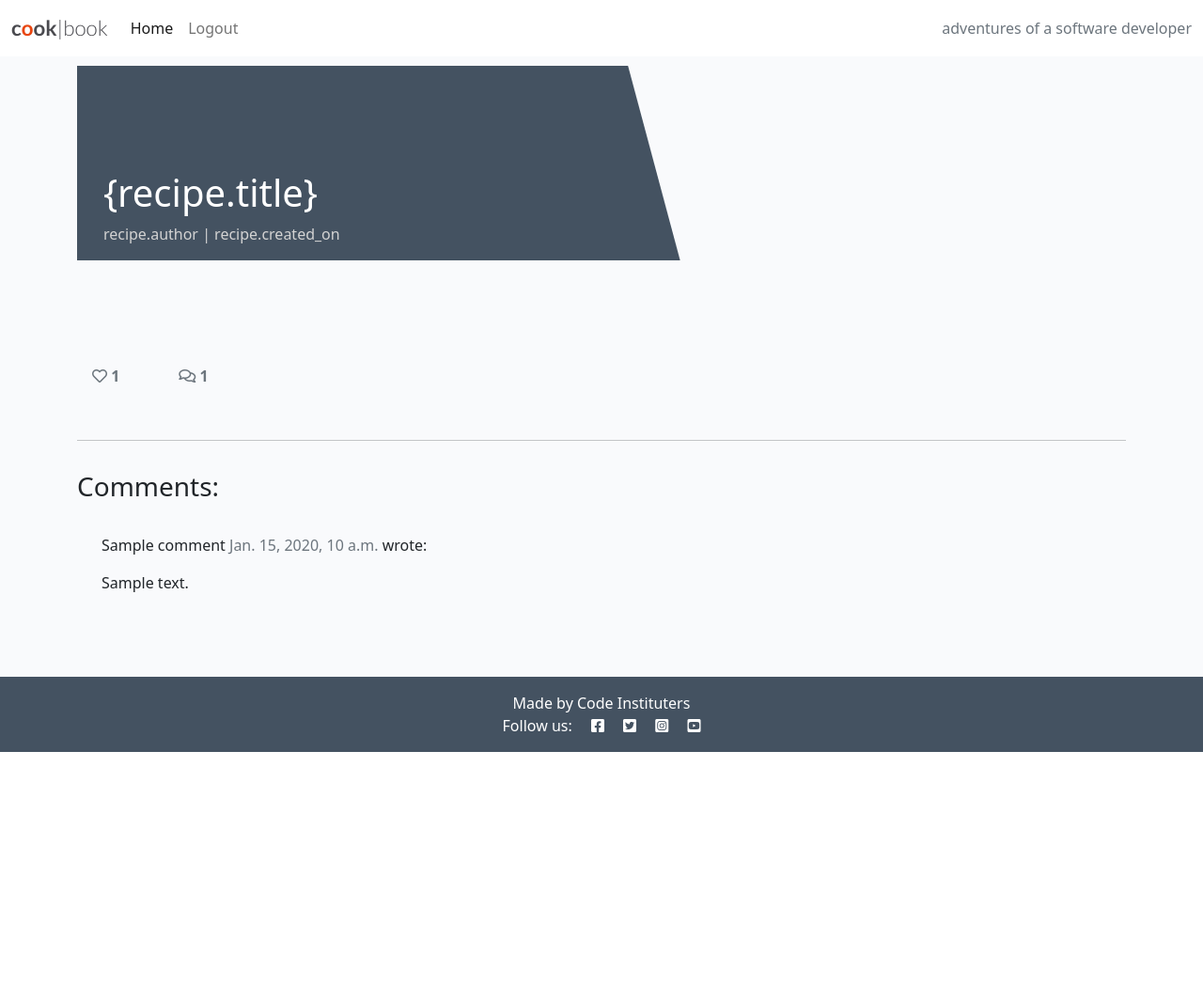
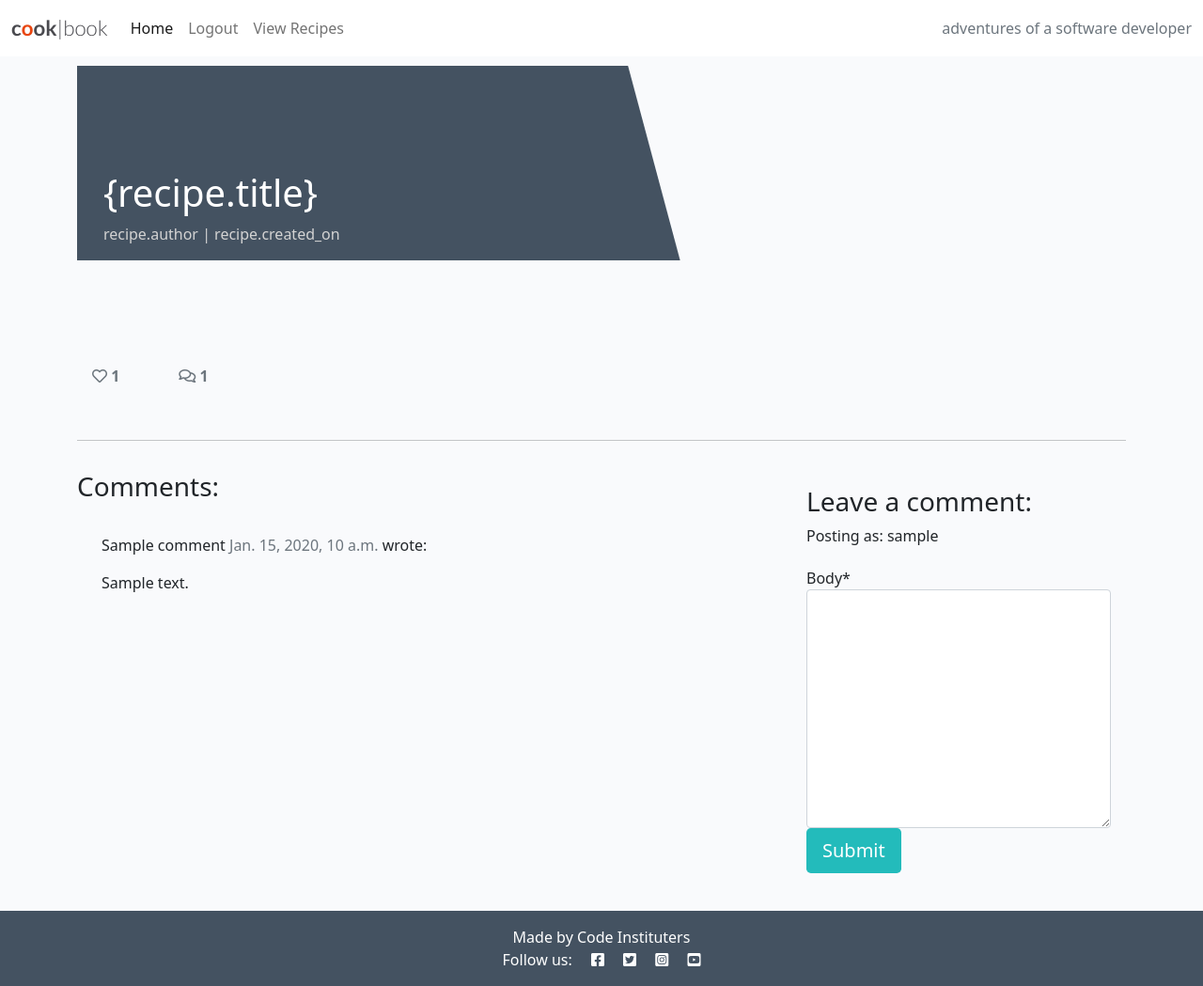
Before and after one commit to JoeQuigley1/PP4_Food_Diary, a Django app: a page that uses templates/base.html in a window 1280 px wide. Shown: the whole page at 94% size. Before the commit the page ends 800 px from the top, so only its background shows below. Run offline with Django 3.2, Linux system fonts and the light colour scheme; a user stored in the database is signed in; tables that the repository leaves empty hold one stand-in row (values such as "Sample post"); some libraries are stand-ins or nearby versions.

Commit message:
Add comment form functionality and link recipe posts to the nav

```diff
--- /dev/null
+++ b/cookbook/forms.py
@@ -0,0 +1,9 @@
+from .models import Comment
+from django import forms
+
+
+class CommentForm(forms.ModelForm):
+
+    class Meta:
+        model = Comment
+        fields = ('body',)
--- a/cookbook/views.py
+++ b/cookbook/views.py
@@ -1,6 +1,7 @@
 from django.shortcuts import render, get_object_or_404
 from django.views import generic, View
 from .models import Recipe
+from .forms import CommentForm
 
 
 class HomePage(generic.TemplateView):
@@ -30,6 +31,39 @@ class RecipeDetail(View):
             {
                 "recipe": recipe,
                 "comments": comments,
-                "liked": liked
+                "commented": False,
+                "liked": liked,
+                "comment_form": CommentForm()
             },
             )
+
+    def post(self, request, slug, *args, **kwargs):
+        queryset = Recipe.objects.filter(status=1)
+        recipe = get_object_or_404(queryset, slug=slug)
+        comments = recipe.comments.filter(approved=True).order_by('-created_on')
+        liked = False
+        if recipe.likes.filter(id=self.request.user.id).exists():
+            liked = True
+
+        comment_form = CommentForm(data=request.POST)
+
+        if comment_form.is_valid():
+            comment_form.instance.email = request.user.email
+            comment_form.instance.name = request.user.username
+            comment = comment_form.save(commit=False)
+            comment.recipe = recipe
+            comment.save()
+        else:
+            comment_form = CommentForm()
+
+        return render(
+            request,
+            'recipe_detail.html',
+            {
+                "recipe": recipe,
+                "comments": comments,
+                "commented": True,
+                "liked": liked,
+                "comment_form": CommentForm()
+            },
+            )
--- a/fooddiary/settings.py
+++ b/fooddiary/settings.py
@@ -49,6 +49,7 @@ INSTALLED_APPS = [
     'cloudinary',
     'django.contrib.staticfiles',
     'django_summernote',
+    'crispy_forms',
     'cookbook',
 ]
 
@@ -56,6 +57,8 @@ SITE_ID = 1
 
 LOGIN_REDIRECT_URL = '/'
 LOGOUT_REDIRECT_URL = '/'
+
+CRISPY_TEMPLATE_PACK = 'bootstrap4'
 
 ACCOUNT_EMAIL_VERIFICATION = 'none'
 
--- a/requirements.txt
+++ b/requirements.txt
@@ -4,6 +4,7 @@ dj-database-url==0.5.0
 dj3-cloudinary-storage==0.0.6
 Django==3.2.16
 django-allauth==0.51.0
+django-crispy-forms==1.14.0
 django-summernote==0.8.20.0
 gunicorn==20.1.0
 oauthlib==3.2.2
--- a/templates/base.html
+++ b/templates/base.html
@@ -41,6 +41,9 @@
                     <li class="nav-item">
                         <a class="nav-link" href="{% url 'account_logout' %}">Logout</a>
                     </li>
+                    <li class="nav-item">
+                        <a class="nav-link" href="{% url 'recipe_posts' %}">View Recipes</a>
+                    </li>
                     {% else %}
                     <li class="nav-item">
                         <a class="nav-link" href="{% url 'account_signup' %}">Register</a>
--- a/templates/recipe_detail.html
+++ b/templates/recipe_detail.html
@@ -1,4 +1,6 @@
 {% extends 'base.html' %} {% block content %}
+
+{% load crispy_forms_tags %}
 
 <div class="masthead">
     <div class="container">
@@ -76,8 +78,27 @@
             </div>
         </div>
         <div class="col-md-4 card mb-4  mt-3 ">
+
+
             <div class="card-body">
-                <!-- For later -->
+                <!-- Create Comments -->
+                {% if commented %}
+                <div class="alert alert-success" role="alert">
+                    Your comment is awaiting approval
+                </div>
+                {% else %}
+                {% if user.is_authenticated %}
+
+                <h3>Leave a comment:</h3>
+                <p>Posting as: {{ user.username }}</p>
+                <form method="post" style="margin-top: 1.3em;">
+                    {{ comment_form | crispy }}
+                    {% csrf_token %}
+                    <button type="submit" class="btn btn-signup btn-lg">Submit</button>
+                </form>
+                {% endif %}
+                {% endif %}
+
             </div>
         </div>
     </div>
```
